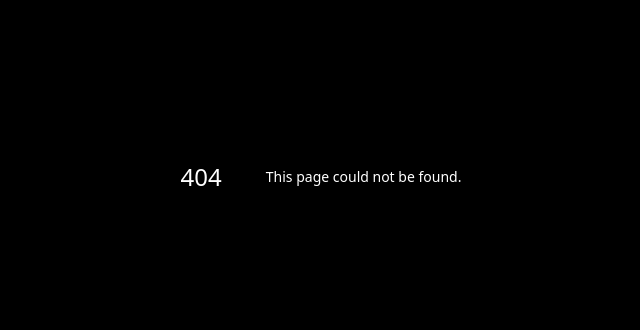
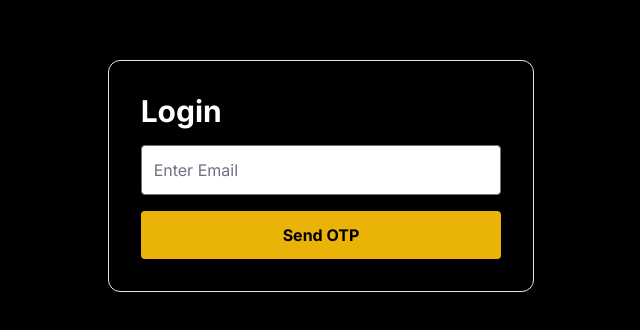
Before and after one commit to usdxofficialdev/-Dead-Token-Exchange-, a Next.js app: page /login in a window 1280 px wide. Before the commit this address had no page. Shown: the part 224-554 px from the top of the page, without its empty margins (319-959 px from the left). Built offline with nearby package versions, Linux system fonts and the light colour scheme.

Commit message:
Create page.tsx

```diff
--- /dev/null
+++ b/app/login/page.tsx
@@ -0,0 +1,19 @@
+export default function LoginPage() {
+  return (
+    <div className="min-h-screen flex items-center justify-center bg-black text-white">
+      <div className="p-8 border rounded-xl">
+        <h1 className="text-3xl font-bold mb-4">Login</h1>
+
+        <input
+          type="email"
+          placeholder="Enter Email"
+          className="w-full p-3 mb-4 text-black rounded"
+        />
+
+        <button className="w-full p-3 bg-yellow-500 text-black font-bold rounded">
+          Send OTP
+        </button>
+      </div>
+    </div>
+  );
+}
```
